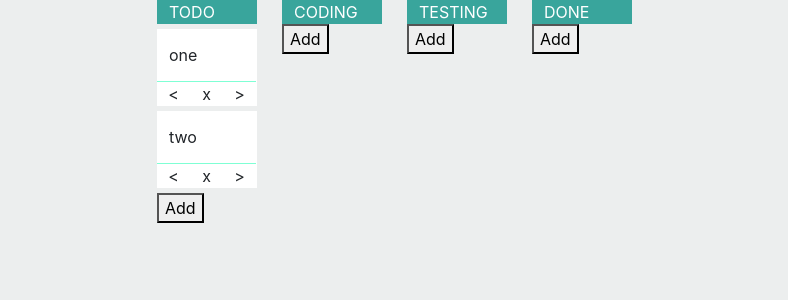
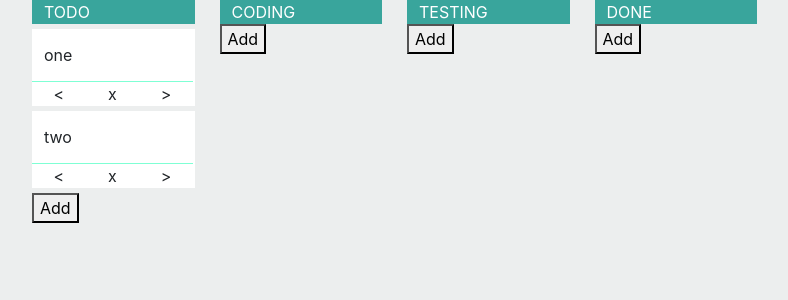
Before and after one commit to adevkota/tasklist, an Angular app: page / in a window 1280 px wide. Shown: the top 300 px of the page, without its empty margins (258-1046 px from the left). Built offline with nearby package versions, Linux system fonts and the light colour scheme.

Commit message:
update max width

```diff
--- a/src/app/app.component.scss
+++ b/src/app/app.component.scss
@@ -1,6 +1,6 @@
 .wrapper{
     margin: 0 auto;
-    max-width:500px;
+    max-width:750px;
 }
 
 input {
```
